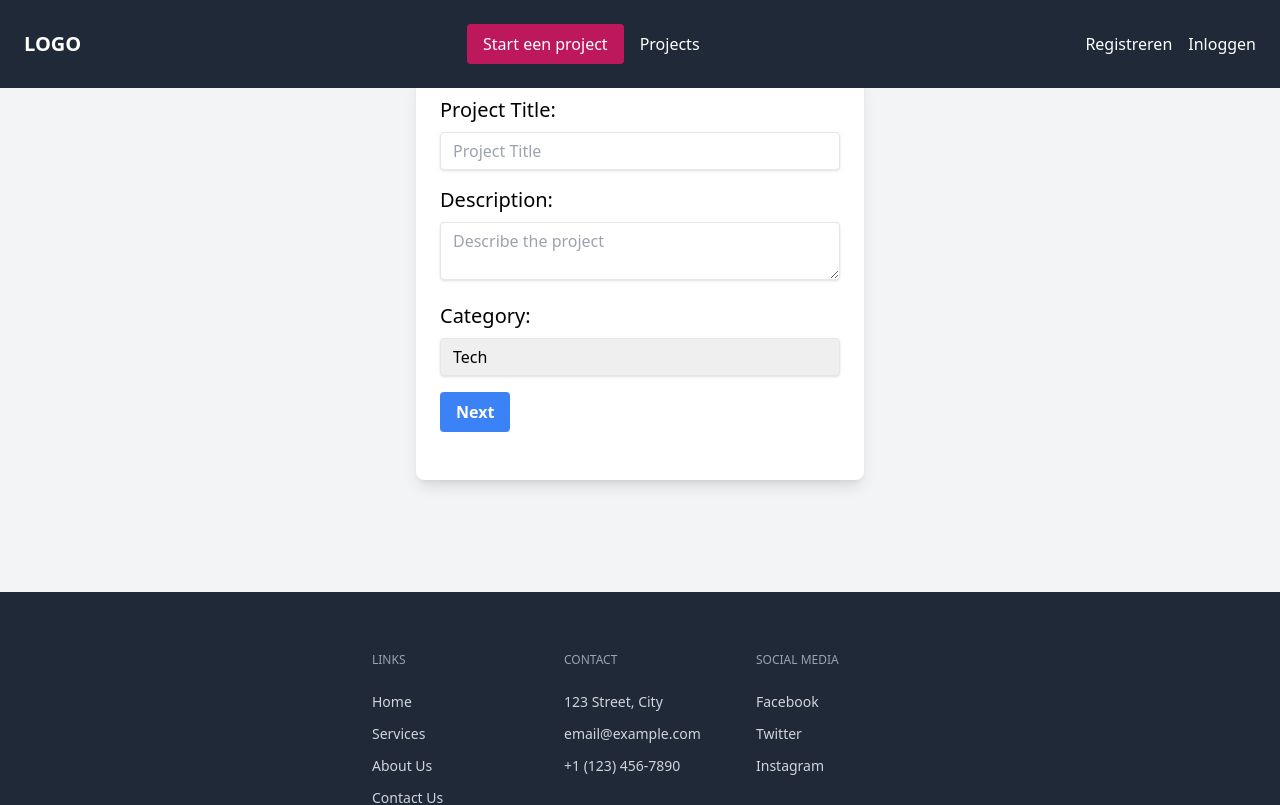
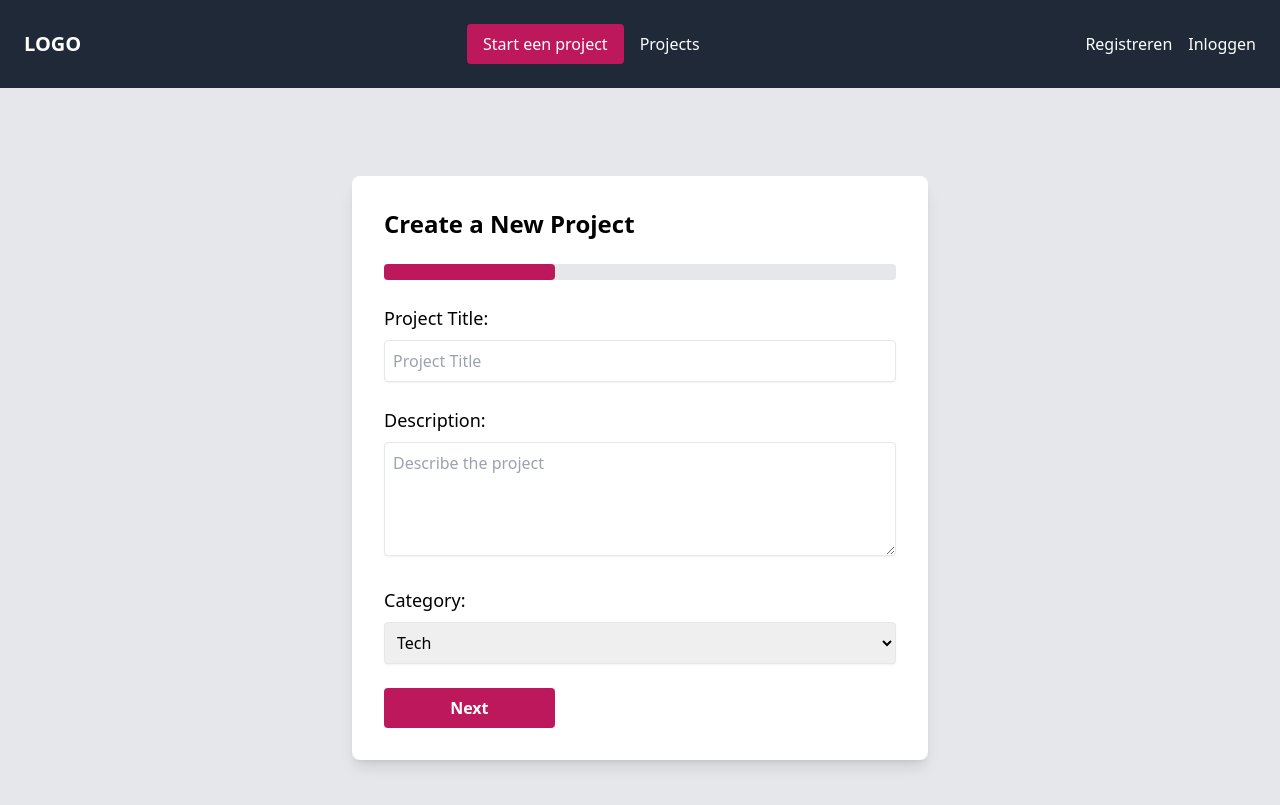
Before and after one commit to HAN-AIM-CMD-WG/Inclusive-Design, a React (Create React App) app in the folder frontend/: page /create-project in a window 1280 px wide. Shown: the top 805 px of the page. Built offline with nearby package versions, Linux system fonts and the light colour scheme.

Commit message:
Update CreateProject.js

```diff
--- a/frontend/src/components/CreateProject.js
+++ b/frontend/src/components/CreateProject.js
@@ -1,26 +1,23 @@
 import React, { useState } from 'react'
 import Navbar from '../components/SecNavbar'
 import Footer from '../components/Footer'
-// import { useMediaQuery } from 'react-responsive'
 import '../css/home.css'
 
 const CreateProjectPage = () => {
-  // const isDesktopOrLaptop = useMediaQuery({
-  //   query: '(min-device-width: 1224px)'
-  // })
-
   const [projectDetails, setProjectDetails] = useState({
     title: '',
     description: '',
     category: '',
-    image: null
+    image: null,
+    membersNeeded: 1,
+    expertise: ''
   })
 
   const [currentStep, setCurrentStep] = useState(1)
+  const totalSteps = 3
 
   const handleSubmit = () => {
-    // Logic to send project details to the server
-    // Here, you can integrate your API endpoint
+    // Your submit logic here
   }
 
   const handleImageChange = (e) => {
@@ -38,25 +35,32 @@ const CreateProjectPage = () => {
   }
 
   return (
-    <div className="flex flex-col min-h-screen bg-gray-100">
-      <Navbar customClass='w-full z-50 absolute ' />
+        <div className="flex flex-col min-h-screen bg-gray-200">
+            <Navbar customClass=' ' />
 
-      {/* Form Section */}
-      <div className="flex flex-col items-center justify-center p-8 space-y-8 w-full text-black mt-10">
-        <div className="bg-white p-6 rounded-lg shadow-lg w-full max-w-md">
+            <div className="flex flex-col items-center justify-center p-8 space-y-8 w-full mt-10">
+                <div className="bg-white p-8 rounded-lg shadow-lg w-full max-w-xl mt-4 space-y-6">
+                    <h2 className="text-2xl font-semibold mb-6">Create a New Project</h2>
+
+                    {/* Progress Bar */}
+                    <div className="h-4 rounded bg-gray-200 mb-6">
+                        <div style={{ width: `${(currentStep / totalSteps) * 100}%` }} className="h-full bg-pink-700 rounded"></div>
+                    </div>
+
+                    <form onSubmit={(e) => {
+                      e.preventDefault()
+                      if (currentStep < totalSteps) {
+                        setCurrentStep(currentStep + 1)
+                      }
+                    }}>
 
                         {currentStep === 1 && (
-            <form onSubmit={(e) => {
-              e.preventDefault()
-              setCurrentStep(2)
-            }}>
+                            <>
                                 {/* Project Title */}
-              <div className="mb-4">
-                <label className="block text-xl mb-2" htmlFor="title">
-                  Project Title:
-                </label>
+                                <div className="mb-6">
+                                    <label className="block text-lg mb-2" htmlFor="title">Project Title:</label>
                                     <input
-                  className="shadow appearance-none border rounded w-full py-2 px-3 leading-tight focus:outline-none focus:shadow-outline"
+                                        className="w-full p-2 border rounded shadow-sm focus:outline-none focus:ring-1 focus:ring-blue-500"
                                         id="title"
                                         type="text"
                                         placeholder="Project Title"
@@ -64,26 +68,25 @@ const CreateProjectPage = () => {
                                         onChange={(e) => setProjectDetails((prev) => ({ ...prev, title: e.target.value }))}
                                     />
                                 </div>
+
                                 {/* Project Description */}
-              <div className="mb-4">
-                <label className="block text-xl mb-2" htmlFor="description">
-                  Description:
-                </label>
+                                <div className="mb-6">
+                                    <label className="block text-lg mb-2" htmlFor="description">Description:</label>
                                     <textarea
-                  className="shadow appearance-none border rounded w-full py-2 px-3 leading-tight focus:outline-none focus:shadow-outline"
+                                        className="w-full p-2 border rounded shadow-sm focus:outline-none focus:ring-1 focus:ring-blue-500"
                                         id="description"
+                                        rows="4"
                                         placeholder="Describe the project"
                                         value={projectDetails.description}
                                         onChange={(e) => setProjectDetails((prev) => ({ ...prev, description: e.target.value }))}
-                ></textarea>
+                                    />
                                 </div>
+
                                 {/* Project Category */}
-              <div className="mb-4">
-                <label className="block text-xl mb-2" htmlFor="category">
-                  Category:
-                </label>
+                                <div className="mb-6">
+                                    <label className="block text-lg mb-2" htmlFor="category">Category:</label>
                                     <select
-                  className="shadow appearance-none border rounded w-full py-2 px-3 leading-tight focus:outline-none focus:shadow-outline"
+                                        className="w-full p-2 border rounded shadow-sm focus:outline-none focus:ring-1 focus:ring-blue-500"
                                         id="category"
                                         value={projectDetails.category}
                                         onChange={(e) => setProjectDetails((prev) => ({ ...prev, category: e.target.value }))}
@@ -93,55 +96,94 @@ const CreateProjectPage = () => {
                                         <option value="Education">Education</option>
                                     </select>
                                 </div>
-              <button
-                type="submit"
-                className="bg-blue-500 hover:bg-blue-700 text-white font-bold py-2 px-4 rounded focus:outline-none focus:shadow-outline"
-              >
-                Next
-              </button>
-            </form>
+                            </>
                         )}
 
                         {currentStep === 2 && (
-            <div className="flex flex-col items-center">
-              <label className="block text-xl mb-2" htmlFor="imageUpload">
-              </label>
+                            <>
+                                {/* Image Upload */}
+                                <div className="mb-6">
+                                    <label className="block text-lg mb-2" htmlFor="imageUpload">Upload Image:</label>
                                     <input
                                         type="file"
                                         id="imageUpload"
                                         onChange={handleImageChange}
+                                        className="w-full p-2 border rounded shadow-sm focus:outline-none focus:ring-1 focus:ring-blue-500"
                                     />
+                                </div>
+
                                 {projectDetails.image && (
-                <img src={projectDetails.image} alt="Uploaded Preview" className="mt-4 rounded-md" />
+                                    <div className="mb-6">
+                                        <img src={projectDetails.image} alt="Uploaded Preview" className="w-full rounded-md shadow" />
+                                    </div>
                                 )}
+                            </>
+                        )}
+
+                        {currentStep === 3 && (
+                            <>
+                                {/* Members Needed */}
+                                <div className="mb-6">
+                                    <label className="block text-lg mb-2" htmlFor="members">Members Needed:</label>
+                                    <input
+                                        type="number"
+                                        min="1"
+                                        id="members"
+                                        value={projectDetails.membersNeeded}
+                                        onChange={(e) => setProjectDetails((prev) => ({ ...prev, membersNeeded: parseInt(e.target.value) }))}
+                                        className="w-full p-2 border rounded shadow-sm focus:outline-none focus:ring-1 focus:ring-blue-500"
+                                    />
+                                </div>
+
+                                {/* Expertise */}
+                                <div className="mb-6">
+                                    <label className="block text-lg mb-2" htmlFor="expertise">Expertise Needed:</label>
+                                    <input
+                                        type="text"
+                                        id="expertise"
+                                        value={projectDetails.expertise}
+                                        onChange={(e) => setProjectDetails((prev) => ({ ...prev, expertise: e.target.value }))}
+                                        className="w-full p-2 border rounded shadow-sm focus:outline-none focus:ring-1 focus:ring-blue-500"
+                                    />
+                                </div>
+                            </>
+                        )}
+
+                        {/* Navigation buttons */}
+                        <div className="flex justify-between">
+                            {currentStep > 1 && (
                                 <button
                                     type="button"
-                onClick={handleSubmit}
-                className="bg-blue-500 hover:bg-blue-700 text-white font-bold py-2 px-4 rounded focus:outline-none focus:shadow-outline mt-4"
-              >
-                Submit Project
-              </button>
-            </div>
-          )}
-
-          <div className="flex justify-between mt-6">
-            {currentStep > 1 && (
-              <button
                                     onClick={() => setCurrentStep(currentStep - 1)}
-                className="bg-blue-500 hover:bg-blue-700 text-white font-bold py-2 px-4 rounded focus:outline-none focus:shadow-outline"
+                                    className="w-1/3 bg-gray-400 hover:bg-gray-500 text-white font-bold py-2 px-4 rounded focus:outline-none focus:shadow-outline"
                                 >
                                     Previous
                                 </button>
                             )}
+                            {currentStep < totalSteps
+                              ? (
+                                <button
+                                    type="submit"
+                                    className="w-1/3 bg-pink-700 hover:bg-pink-800 text-white font-bold py-2 px-4 rounded focus:outline-none focus:shadow-outline"
+                                >
+                                    Next
+                                </button>
+                                )
+                              : (
+                                <button
+                                    type="button"
+                                    onClick={handleSubmit}
+                                    className="w-1/3 bg-green-500 hover:bg-green-600 text-white font-bold py-2 px-4 rounded focus:outline-none focus:shadow-outline"
+                                >
+                                    Submit
+                                </button>
+                                )}
                         </div>
-
+                    </form>
                 </div>
             </div>
 
-      {/* Footer Section */}
-      <div className="mt-10 w-full">
-        <Footer />
-      </div>
+            <Footer className="mt-auto" />
         </div>
   )
 }
```
Lines whose indentation alone changed are shown as unchanged.
